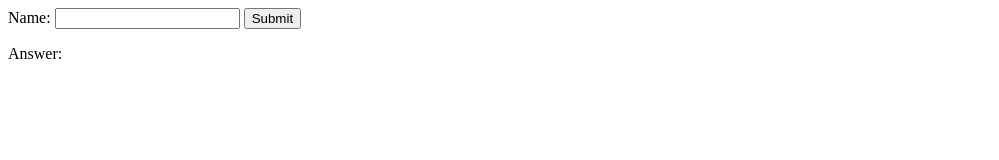
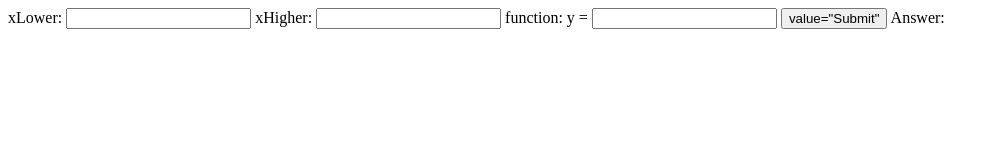
Before and after one commit to JohnPalevich/JohnPalevich.github.io, a plain HTML site: page index.html in a window 1280 px wide. Shown: the whole page, without its empty margins (0-999 px from the left). Drawn offline with Linux system fonts and the light colour scheme.

Commit message:
debugging 405 error

```diff
--- a/index.html
+++ b/index.html
@@ -1,18 +1,22 @@
 <html>
 	<script>
 		function validateForm(){
-			var x =document.forms["myForm"]["fname"].value;
-			if(x== ""){
-				alert("Name must be filled out");
+			var xLower = document.forms["myForm"]["xLower"].value;
+			var xHigher = document.forms["myForm"]["xHigher"].value;
+			var derivative = document.forms["myForm"]["derivative"].value;
+			if(xLower == "" || xHigher == "" || derivative == ""){
+				alert("something must be filled out");
 				return false;
 			}
-			document.getElementById("answer").innerHTML = x;
+			document.getElementById("answer").innerHTML = xLower + " " + xHigher + " " + derivative;
 		}
 	</script>
-	<form name="myForm" onsubmit="return validateForm()" method="post">
-		Name: <input type ="text" name="fname">
-		<input type="submit" value="Submit">
-	</form>
+		xLower: <input type ="text" name="xLower">
+		xHigher: <input type ="text" name="xHigher">
+		function: y = <input type ="text" name="derivative">
+		<button onClick=validateForm() type="submit">
+			value="Submit"
+		</button>
 	Answer:
 		<div id="answer">
 		</div>
```
